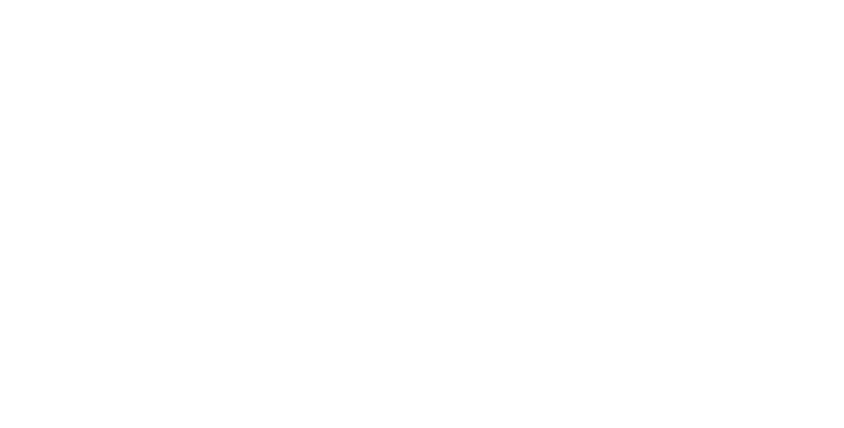
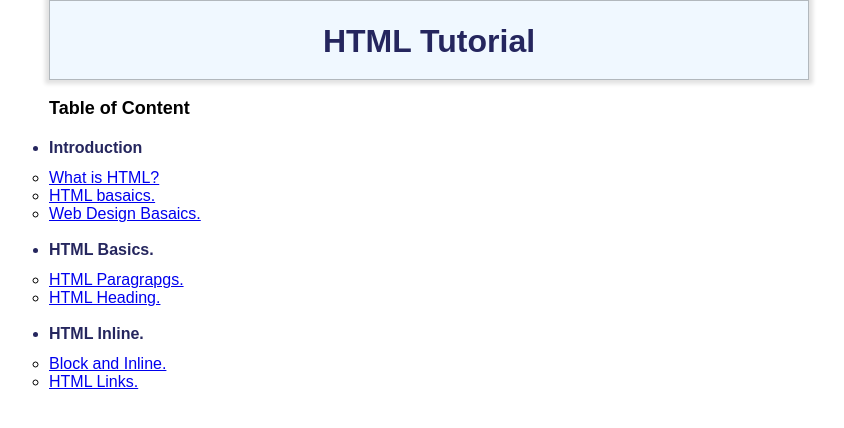
Before and after one commit to Hasinarahman/Technical-Documentation-page, a plain HTML site: page index.html in a window 1280 px wide. Shown: the whole page, without its empty margins (211-1055 px from the left). Drawn offline with Linux system fonts and the light colour scheme.

Commit message:
adding  a sidebar consisting of menu of documentation page and header in it

```diff
--- a/index.html
+++ b/index.html
@@ -1,11 +1,43 @@
 <!DOCTYPE html>
 <html lang="en">
 <head>
-    <meta charset="UTF-8">
-    <meta name="viewport" content="width=device-width, initial-scale=1.0">
-    <title>Document</title>
+  <meta charset="UTF-8">
+  <meta name="viewport" content="width=device-width, initial-scale=1.0">
+  <link rel="stylesheet" href="styles.css" />
+  <title>HTML Tutorial</title>
 </head>
+
 <body>
+  <header>
+    <h1>HTML Tutorial</h1>
+  </header><br>
 
+  <main class="main">
+
+    <aside class="table of content">
+      <h2 class="menu-heading">Table of Content</h2>
+
+      <ul class="main-menu">
+        <li class="menu-sub-heading">Introduction</li>
+        <ul class="sub-menue">
+          <li><a href="#what-is-html">What is HTML?</a></li>
+          <li><a href="#what-is-basics">HTML basaics.</a></li>
+          <li><a href="#web-design-basacs">Web Design Basaics.</a></li>
+        </ul><br>
+
+        <li class="menu-sub-heading">HTML Basics.</li>
+        <ul class="sub-menue">
+          <li><a href="#html-paragraphs">HTML Paragrapgs.</a></li>
+          <li><a href="#html-heading">HTML Heading.</a></li>
+        </ul><br>
+
+        <li class="menu-sub-heading">HTML Inline.</li>
+        <ul class="sub-menue">
+          <li><a href="#block-and-inline">Block and Inline.</a></li>
+          <li><a href="#html-links">HTML Links.</a></li>
+        </ul><br>
+      </ul>
+    </aside>
+  </main>
 </body>
 </html>
--- a/styles.css
+++ b/styles.css
@@ -0,0 +1,68 @@
+* {
+  padding: 0;
+  margin: 0;
+  box-sizing: border-box;
+}
+
+body {
+  font-family: sans-serif;
+  width: 100%;
+  max-width: 760px;
+  margin: 0 auto;
+}
+
+header {
+  height: 80px;
+  text-align: center;
+  position: relative;
+  border: 1px solid rgba(0, 0, 0, 0.26);
+  box-shadow: 0px 0px 4px 4px rgba(0, 0, 0, 0.116);
+  background-color: aliceblue;
+}
+
+header h1 {
+  line-height: 80px;
+  color: #25265e;
+}
+
+.table-of-content {
+  width: 30%;
+  height: 450;
+  border: 1px solid rgb(0, 0, 0, 0, 137);
+  color: #25265e;
+  padding: 8px;
+  top: 0px;
+  position: sticky;
+}
+
+.menu-heading {
+  margin-bottom: 20px;
+  font-size: 18px;
+}
+
+.table-of-content ul {
+  list-style-type: none;
+  list-style-position: inside;
+  padding-left: 20px;
+  margin-bottom: 12px;
+}
+
+.menu-sub-heading {
+  font-weight: bold;
+  text-decoration: none;
+  margin-bottom: 12px;
+  color: #25265e;
+}
+
+.sub-menu li {
+  margin-bottom: 16px;
+}
+
+.table-of-content a {
+  color: #0556f3;
+  text-decoration: none;
+}
+
+.table-of-content a:hover {
+  color: #03338f;
+}
```
